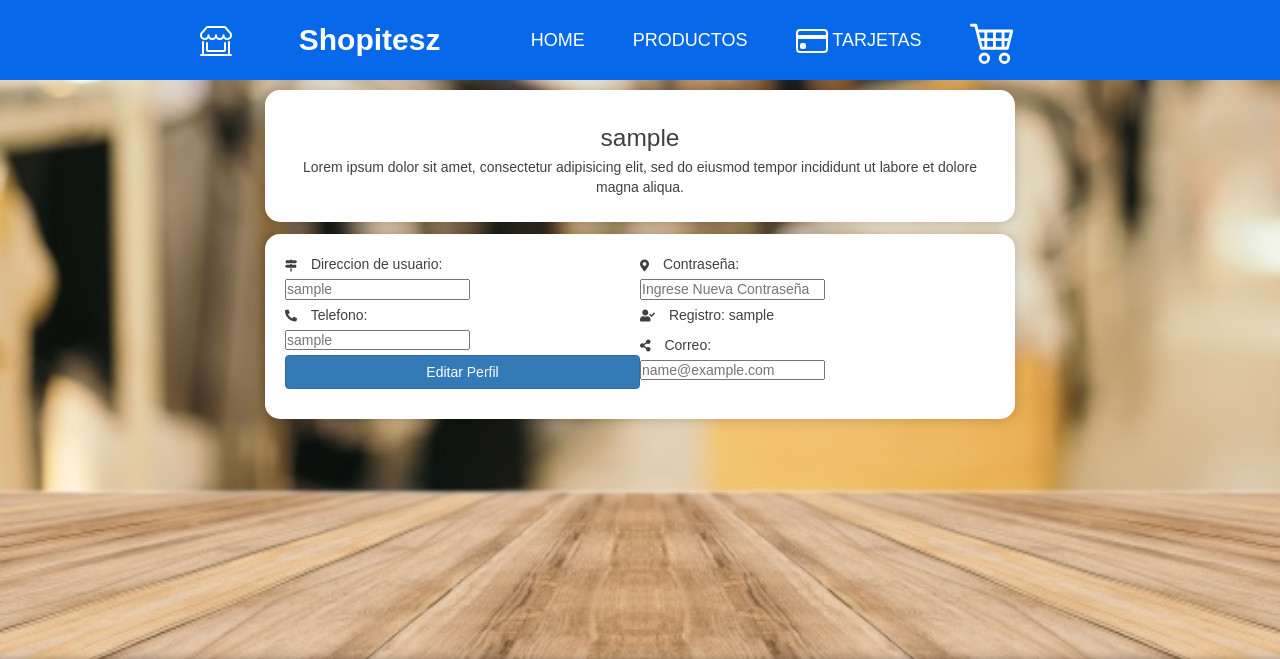
After one commit to XLuis-Eduardo-Espinoza-Mares/Verano_Shopitesz_Eq6, a Flask app: page /Usuarios/Editar in a window 1280 px wide. The commit adds this page. Shown: the top 659 px of the page. Run offline with Flask 2, Linux system fonts and the light colour scheme; the visitor is signed in with stand-in values (Sample User, id 1); data comes from the database, SQL or seed files in the repository; some libraries are stand-ins or nearby versions.

Commit message:
Usuarios

```diff
--- a/Shopitesz/app.py
+++ b/Shopitesz/app.py
@@ -7,7 +7,7 @@ from flask_login import login_required,login_user,logout_user,current_user,Login
 import json
 app = Flask(__name__)
 Bootstrap(app)
-app.config['SQLALCHEMY_DATABASE_URI']='mysql+pymysql://user_shopitesz:Cadete0420@localhost/shopitesz'
+app.config['SQLALCHEMY_DATABASE_URI']='mysql+pymysql://user_shopitesz:Shopitesz.123@localhost/shopitesz'
 app.config['SQLALCHEMY_TRACK_MODIFICATIONS']=False
 app.secret_key='Cl4v3'
 
@@ -77,15 +77,59 @@ def login():
     else:
         abort(404)
 
+@app.route('/Usuarios/todos')
+@login_required
+def ConsultaUsuarios():
+    if current_user.is_admin():
+        usuario = Usuario()
+        return render_template('usuarios/consultaGeneral.html', usuarios=usuario.consultaGeneral())
+    else:
+        abort(404)
+
+@app.route('/Usuarios/verPerfil')
+@login_required
+def verperfil():
+    return render_template('usuarios/VerPerfil.html')
+
+@app.route('/Usuarios/Editar')
+@login_required
+def Editar():
+    return render_template('usuarios/Editar.html')
+
+@app.route('/Usuarios/editarPerfil')
+@login_required
+def editarPerfil():
+    try:
+
+        usuario = Usuario()
+        usuario.direccion = request.form['direccion']
+        usuario.telefono = request.form['telefono']
+        usuario.email = request.form['correo']
+        usuario.password = request.form['password']
+        usuario.editar()
+        flash('¡ Usuario modificado con exito !')
+        redirect('/Usuarios/verPerfil')
+    except:
+        flash('¡ Error al modificar al usuario !')
+
+@app.route('/Usuarios/cerrarSesion')
+@login_required
+def cerrarSesion():
+    logout_user()
+    return redirect('/validarSesion')
 
 @app.route("/validarSesion")
 def validarSesion():
     return render_template('usuarios/login.html')
 
+@app.route("/compra")
+def compra():
+    return render_template('carrito/compra.html')
+
+
 @app.route("/Registrarse")
 def Registrarse():
     return render_template('usuarios/registrarCuenta.html')
-
 
 @app.route("/productos")
 def consultarProductos():
@@ -93,8 +137,6 @@ def consultarProductos():
     producto=Producto()
     cat = Categoria()
     return render_template("productos/consultaGeneral.html",productos=producto.consultaGeneral(),categorias=cat.consultaGeneral())
-
-
 
 @app.route("/tarjeta")
 def tarjeta():
--- /dev/null
+++ b/Shopitesz/static/css/estiloVerPerfil.css
@@ -0,0 +1,105 @@
+html {
+    -webkit-text-size-adjust: 100%;
+    -ms-text-size-adjust: 100%;
+    text-size-adjust: 100%;
+    line-height: 1.4;
+}
+
+
+* {
+    margin: 0;
+    padding: 0;
+    -webkit-box-sizing: border-box;
+    -moz-box-sizing: border-box;
+    box-sizing: border-box;
+}
+
+body {
+    color: #404040;
+    font-family: "Arial", Segoe UI, Tahoma, sans-serifl, Helvetica Neue, Helvetica;
+}
+
+/*=====================================
+estilos de la utilidad
+Copiar esto
+=====================================*/
+.seccion-perfil-usuario .perfil-usuario-body,
+.seccion-perfil-usuario {
+    display: flex;
+    flex-wrap: wrap;
+    flex-direction: column;
+    align-items: center;
+}
+
+.seccion-perfil-usuario .perfil-usuario-body {
+    width: 70%;
+    position: relative;
+    max-width: 750px;
+}
+
+.seccion-perfil-usuario .perfil-usuario-body .titulo {
+    display: block;
+    width: 100%;
+    font-size: 1.75em;
+    margin-bottom: 0.5rem;
+}
+
+.seccion-perfil-usuario .perfil-usuario-footer,
+.seccion-perfil-usuario .perfil-usuario-bio {
+    display: flex;
+    flex-wrap: wrap;
+    padding: 1.5rem 2rem;
+    box-shadow: 0 0 12px rgba(0, 0, 0, .2);
+    background-color: #fff;
+    border-radius: 15px;
+    width: 100%;
+}
+
+.seccion-perfil-usuario .perfil-usuario-bio {
+    margin-bottom: 1.25rem;
+    text-align: center;
+}
+
+.seccion-perfil-usuario .lista-datos {
+    width: 50%;
+    list-style: none;
+}
+
+.seccion-perfil-usuario .lista-datos li {
+    padding: 5px 0;
+}
+
+.seccion-perfil-usuario .lista-datos li>.icono {
+    margin-right: 1rem;
+    font-size: 1.2rem;
+    vertical-align: middle;
+}
+
+/* adactacion a dispositivos */
+@media (max-width: 750px) {
+    .seccion-perfil-usuario .lista-datos {
+        width: 100%;
+    }
+
+    .seccion-perfil-usuario .perfil-usuario-portada,
+    .seccion-perfil-usuario .perfil-usuario-body {
+        width: 95%;
+    }
+
+    .seccion-perfil-usuario .redes-sociales {
+        position: relative;
+        flex-direction: row;
+        width: 100%;
+        left: 0;
+        text-align: center;
+        margin-top: 1rem;
+        margin-bottom: 1rem;
+        align-items: center;
+        justify-content: center
+    }
+
+    .seccion-perfil-usuario .redes-sociales .boton-redes+.boton-redes {
+        margin-left: 1rem;
+        margin-top: 0;
+    }
+}
--- a/Shopitesz/templates/comunes/base.html
+++ b/Shopitesz/templates/comunes/base.html
@@ -64,9 +64,9 @@
                     <div class="login-box">
                         <img src="{{url_for('static',filename='img/Zorro.png')}}" class="avatars nav-link dropdown-toggle img-fluid nav-menu-link nav-link" alt="Avatar Image" height="70px" width="70px" href="#" data-toggle="dropdown" aria-haspopup="true" aria-expanded="false">
                         <div id="Usuario" class="dropdown-menu" aria-labelledby="navbarCollapse">
-                                    <a href="#" id="verPerfil" class="btn btn-primary btn-block">Ver Perfil</a>
-                                    <a href="#" id="EditarPerfil" class="btn btn-primary btn-block">Editar Perfil</a>
-                                    <a href="#" id="CerrarSecion" class="btn btn-danger btn-block">Cerrar Secion</a>
+                                    <a href="/Usuarios/verPerfil" id="verPerfil" class="btn btn-primary btn-block">Ver Perfil</a>
+                                    <a href="/Usuarios/Editar" id="EditarPerfil" class="btn btn-primary btn-block">Editar Perfil</a>
+                                    <a href="/Usuarios/cerrarSesion" id="CerrarSecion" class="btn btn-danger btn-block">Cerrar Secion</a>
                                 </div>
                     </div>
                 </li>
--- /dev/null
+++ b/Shopitesz/templates/usuarios/Editar.html
@@ -0,0 +1,52 @@
+{% extends 'comunes/base.html' %}
+{% block contenido %}
+<link rel="stylesheet" type="text/css" href="https://necolas.github.io/normalize.css/8.0.1/normalize.css">
+<link rel="stylesheet" href="https://pro.fontawesome.com/releases/v5.10.0/css/all.css" integrity="sha384-AYmEC3Yw5cVb3ZcuHtOA93w35dYTsvhLPVnYs9eStHfGJvOvKxVfELGroGkvsg+p" crossorigin="anonymous" />
+<link rel="stylesheet" href="{{url_for('static',filename='css/estiloVerPerfil.css')}}">
+
+    <section class="seccion-perfil-usuario">
+            <div class="perfil-usuario-body">
+                <div class="perfil-usuario-bio">
+                    <h3 class="titulo">{{current_user.nombreCompleto}}</h3>
+                    <p class="texto">Lorem ipsum dolor sit amet, consectetur adipisicing elit, sed do eiusmod
+                        tempor incididunt ut labore et dolore magna aliqua.</p>
+                </div>
+                <div class="perfil-usuario-footer">
+                    <ul class="lista-datos">
+                        <li><i class="icono fas fa-map-signs"></i> Direccion de usuario:</li>
+                        <input class="controls" type="text" name="direccion" placeholder="{{current_user.direccion}}" required>
+                        <li><i class="icono fas fa-phone-alt"></i> Telefono:</li>
+                        <input class="controls" type="text" name="telefono" placeholder="{{current_user.telefono}}" required>
+                        {% if current_user.is_authenticated and current_user.is_vendedor() %}
+                        <li><i class="icono fas fa-building"></i> Cargo: {{current_user.tipo}}</li>
+                        {% endif %}
+                        {% if current_user.is_authenticated and current_user.is_comprador() %}
+                        <li><i class="icono fas fa-building"></i> Cargo: {{current_user.tipo}}</li>
+                        {% endif %}
+                        {% if current_user.is_authenticated and current_user.is_admin() %}
+                            <div class="radio">
+                                <h4>Tipo</h4>
+                                <label><input class="cont" type="radio" name="Tipo" value="Vendedor">Vendedor</label>
+                                <label><input class="cont" type="radio" name="Tipo" value="Comprador" checked>Cliente</label>
+                                <label><input class="cont" type="radio" name="Tipo" value="Administrador" checked>Administrador</label>
+                            </div>
+                        {% endif %}
+                        <li><a href="/Usuarios/editarPerfil" id="AEditarPerfil" class="btn btn-primary btn-block">Editar Perfil</a></li>
+                    </ul>
+                    <ul class="lista-datos">
+                        <li><i class="icono fas fa-map-marker-alt"></i> Contraseña:</li>
+                        <input class="controls" type="password" name="password" placeholder="Ingrese Nueva Contraseña" required>
+                        <li><i class="icono fas fa-user-check"></i> Registro: {{current_user.estatus}}</li>
+                        {% if current_user.is_authenticated and current_user.is_admin() %}
+                        <input class="controls" type="text" name="estatus" placeholder="{{current_user.direccion}}" required>
+                        {% endif %}
+                        <li><i class="icono fas fa-share-alt"></i> Correo:</li>
+                        <input class="controls" type="text" name="correo" placeholder="{{current_user.email}}" required>
+                        {% if current_user.is_authenticated and current_user.is_admin() %}
+                        <li><a href="#" id="ACerrarSecion" class="btn btn-danger btn-block">Eliminar Perfil</a></li>
+                        {% endif %}
+                    </ul>
+                </div>
+            </div>
+        </section>
+{% endblock %}
```
Also changed, not shown: Shopitesz/templates/Categorias/ConsultaCategoría.html (deleted, +0 -10 lines), Shopitesz/templates/productos/ProductosDescripcion/Agregar.html (deleted, +0 -175 lines), Shopitesz/templates/productos/ProductosDescripcion/CAMISAANDROID.html (deleted, +0 -17 lines), Shopitesz/templates/productos/ProductosDescripcion/CAMISACARRERA.html (deleted, +0 -18 lines), Shopitesz/templates/productos/ProductosDescripcion/CAMISAGAMER.html (deleted, +0 -17 lines), Shopitesz/templates/productos/ProductosDescripcion/Edictar.html (deleted, +0 -53 lines), Shopitesz/templates/usuarios/VerPerfil.html (added, +28 -0 lines), Shopitesz/templates/usuarios/consultaGeneral.html (added, +44 -0 lines).
